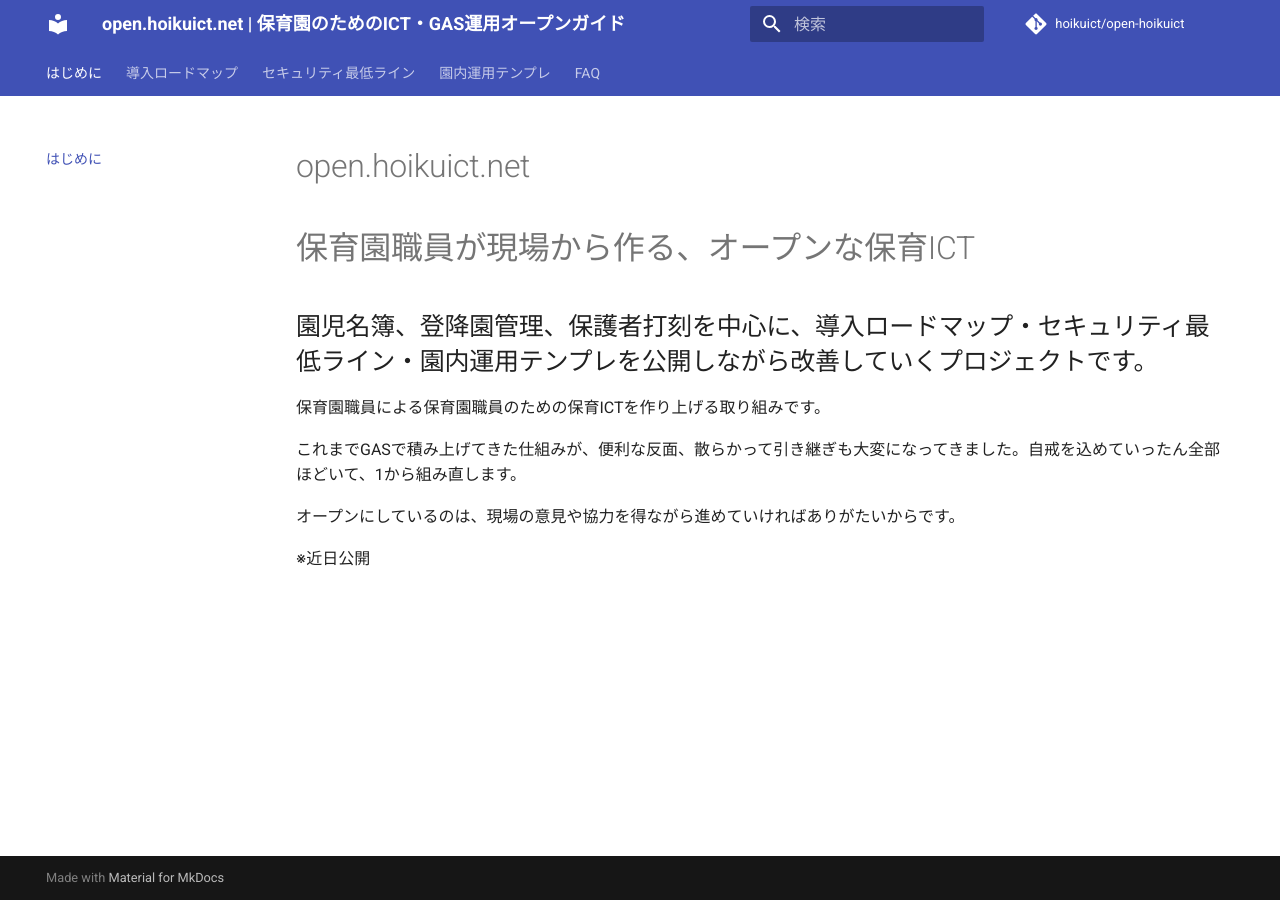
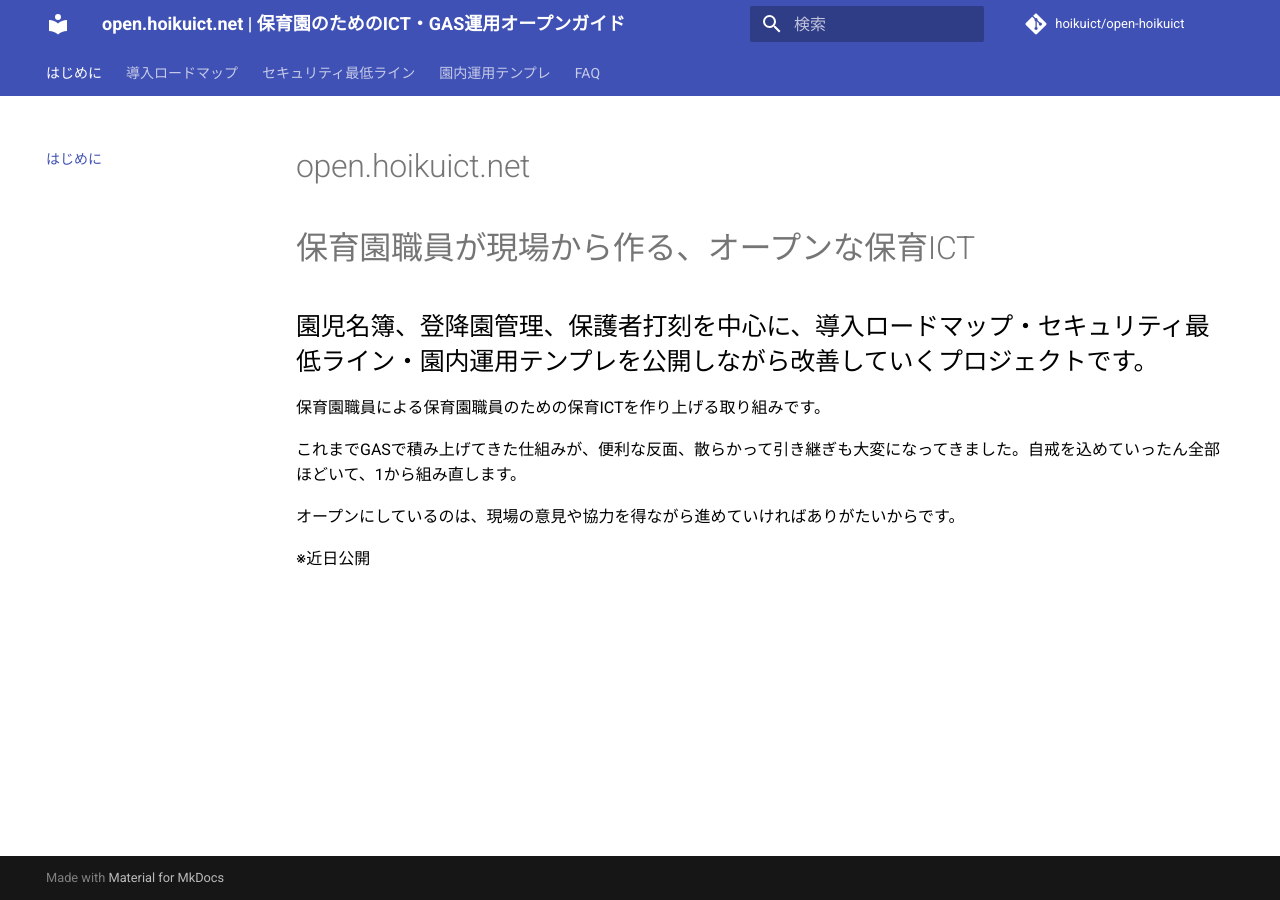
Before and after one commit to hoikuict/open-hoikuict, an MkDocs documentation site: the page built from docs/index.md, in a window 1280 px wide. Built offline with MkDocs 1.6.1 and Material for MkDocs 9.7.7, drawn with Linux system fonts in a browser that asks for light colours; comment, search, counter and statistics services are not loaded.

Commit message:
20260309

```diff
--- /dev/null
+++ b/docs/stylesheets/extra.css
@@ -0,0 +1,7 @@
+:root {
+  /* 全体の基本テキストカラーを真っ黒に */
+  --md-text-color: #000000;
+
+  /* 記事内の段落やリストなどのテキストカラーを真っ黒に */
+  --md-typeset-color: #000000;
+}
--- a/mkdocs.yml
+++ b/mkdocs.yml
@@ -21,3 +21,5 @@ nav:
   - セキュリティ最低ライン: security.md
   - 園内運用テンプレ: templates.md
   - FAQ: faq.md
+extra_css:
+  - stylesheets/extra.css
```
